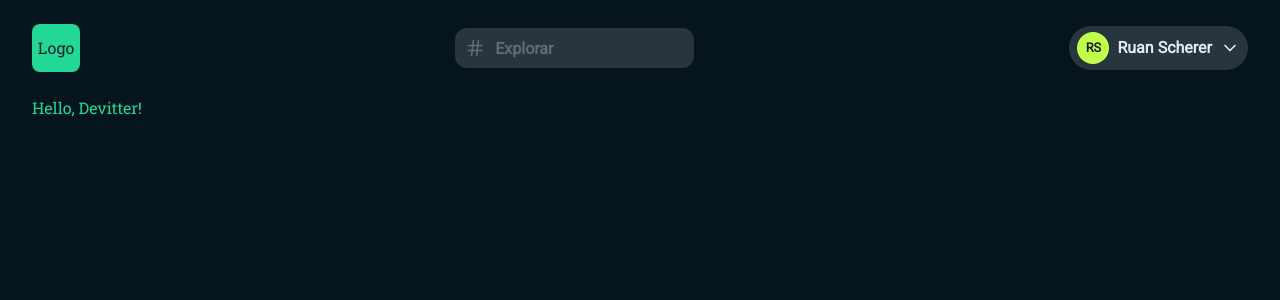
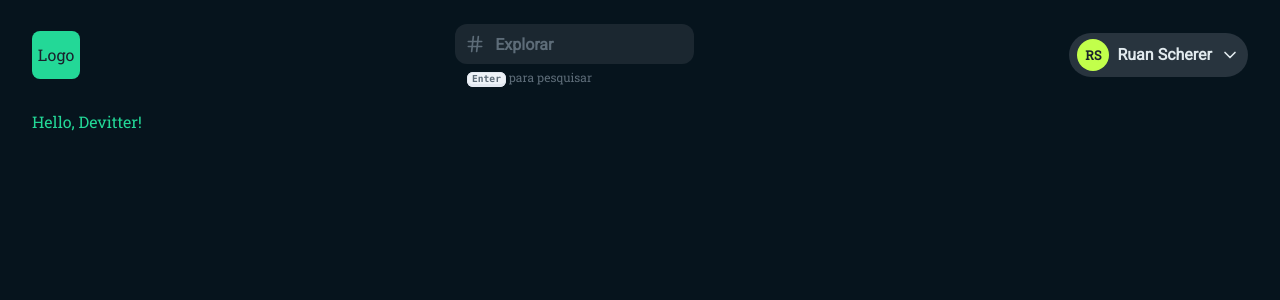
Before and after one commit to RuanScherer/devitter, a React (Vite) app in the folder frontend/: page / in a window 1280 px wide. Shown: the top 300 px of the page. Built offline with nearby package versions, Linux system fonts and the light colour scheme.

Commit message:
feat: app header

```diff
--- a/frontend/src/components/Header/SearchBar/index.tsx
+++ b/frontend/src/components/Header/SearchBar/index.tsx
@@ -1,4 +1,4 @@
-import { Box, Input, InputGroup, InputLeftElement } from "@chakra-ui/react";
+import { Box, Input, InputGroup, InputLeftElement, Kbd, Text } from "@chakra-ui/react";
 import { FiHash } from "react-icons/fi";
 import { colors } from "../../../styles/theme";
 
@@ -6,6 +6,8 @@ export function SearchBar() {
   return (
     <Box
       as="form"
+      alignItems="center"
+      gap={3}
       backgroundColor="transparent"
       border="none"
       borderRadius={12}
@@ -18,15 +20,16 @@ export function SearchBar() {
           />
         </InputLeftElement>
         <Input
-          backgroundColor="gray.450"
+          backgroundColor="dark.500"
           border="none"
           borderRadius={12}
           fontFamily="Roboto"
           color="gray.400"
           placeholder="Explorar"
           _placeholder={{
+            fontWeight: "bold",
             color: "gray.400",
-            fontWeight: "bold"
+            opacity: 1
           }}
           _focus={{
             boxShadow: "none",
@@ -35,6 +38,15 @@ export function SearchBar() {
           }}
         />
       </InputGroup>
+
+      <Text
+        fontSize={12}
+        color="gray.400"
+        marginLeft={3}
+        marginTop={1}
+      >
+        <Kbd>Enter</Kbd> para pesquisar
+      </Text>
     </Box>
   )
 }
--- a/frontend/src/components/Header/UserBadge/index.tsx
+++ b/frontend/src/components/Header/UserBadge/index.tsx
@@ -20,7 +20,6 @@ export function UserBadge() {
           <Avatar
             name="Ruan Scherer"
             size="sm"
-            fontFamily="Roboto"
             fontWeight="bold"
           />
           <Heading
```
